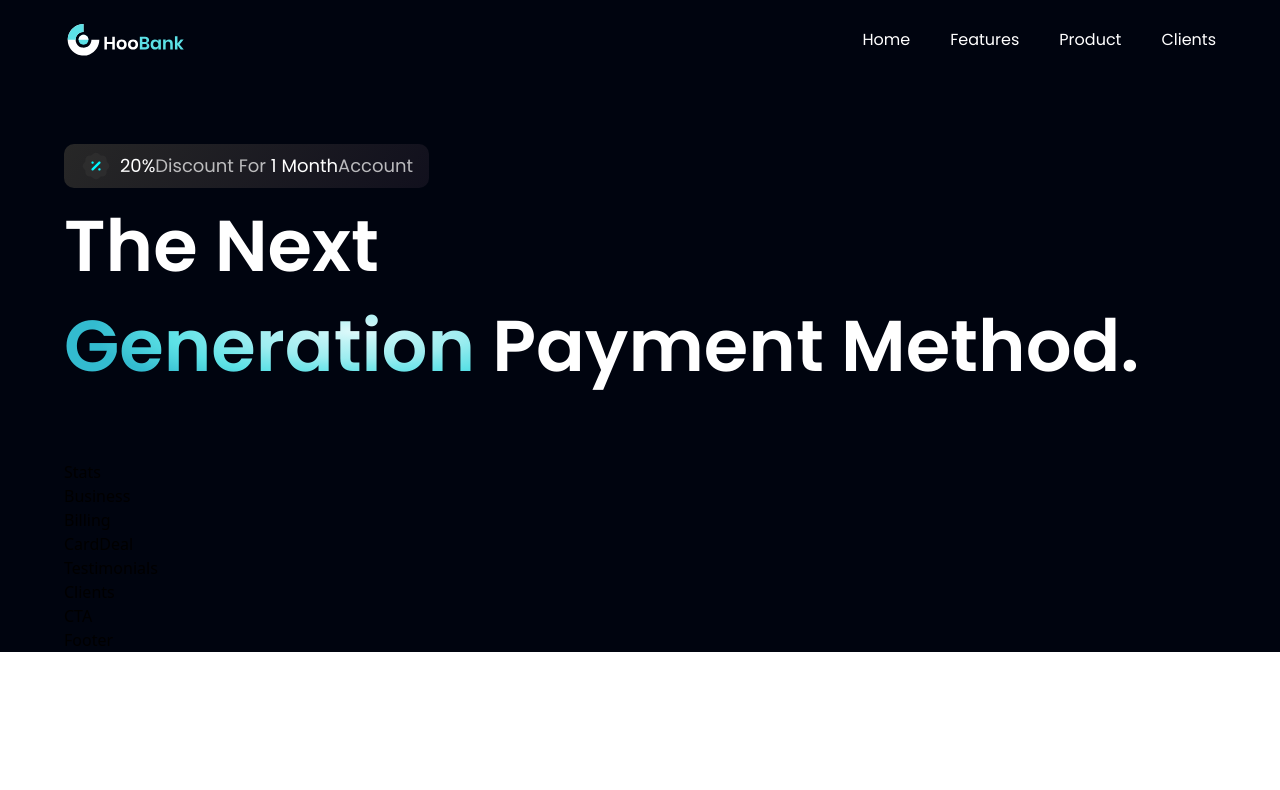
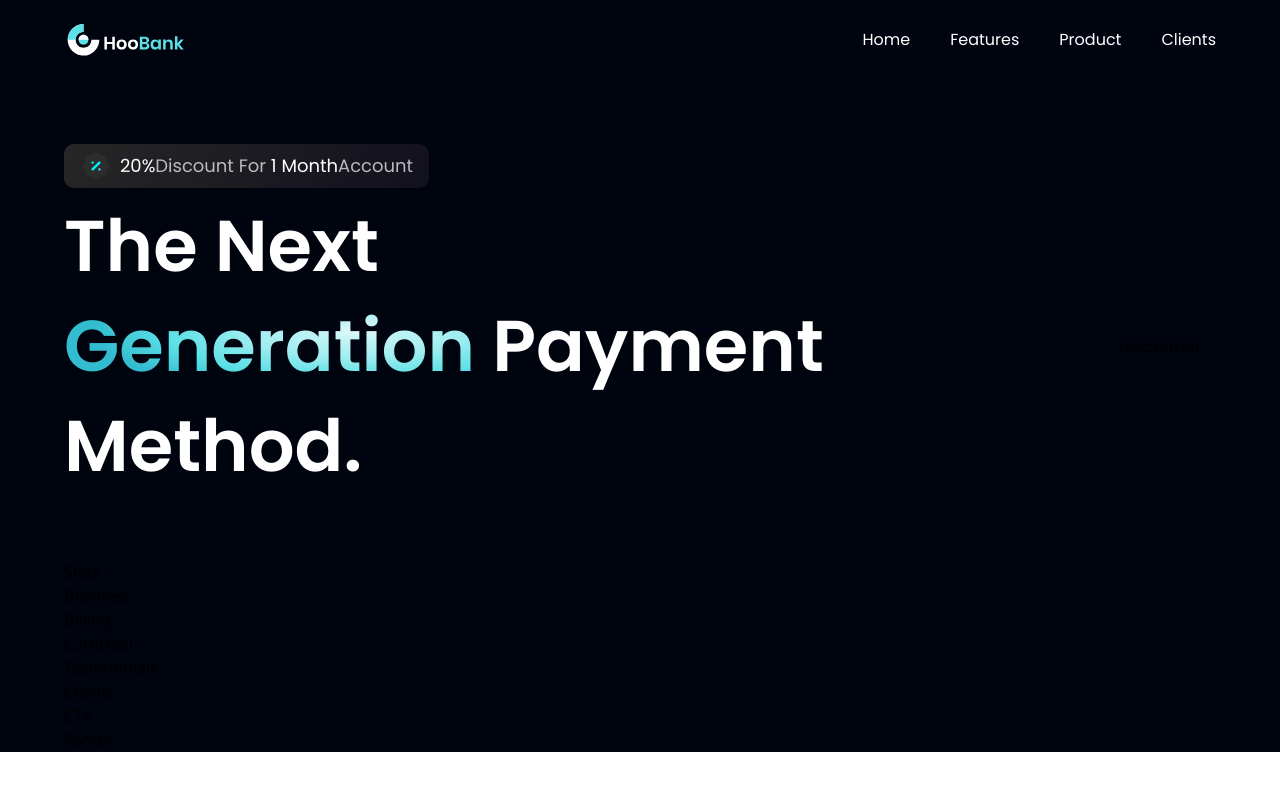
Before and after one commit to nejidevelops/modern_bank_app, a React (Vite) app: page / in a window 1280 px wide. Shown: the top 790 px of the page. Built offline with nearby package versions, Linux system fonts and the light colour scheme.

Commit message:
absoluting get started into my hero component

```diff
--- a/src/components/Hero.jsx
+++ b/src/components/Hero.jsx
@@ -1,6 +1,7 @@
 import React from 'react'
 import styles from '../style'
 import { discount, robot } from '../assets'
+import GetStarted from './GetStarted'
 
 function Hero() {
   return (
@@ -17,11 +18,14 @@
         </div>
 
         <div className='flex flex-row justify-between items-center w-full'>
-          <h1 className='flex-1 font-poppins font-semibold ss:text-[72px] text-[52px] text-white ss:leading-[100px]'>
+          <h1 className='flex-1 font-poppins font-semibold ss:text-[72px] text-[52px] text-white ss:leading-[100px] leading-[75px]'>
             The Next <br className='sm:block hidden' /> { " "}
             <span className='text-gradient'>Generation</span> { " "}
             Payment Method.
           </h1>
+          <div className='ss:flex hidden md:mr-4 mr-0'>
+            <GetStarted />
+          </div>
         </div>
       </div>
     </section>
```
